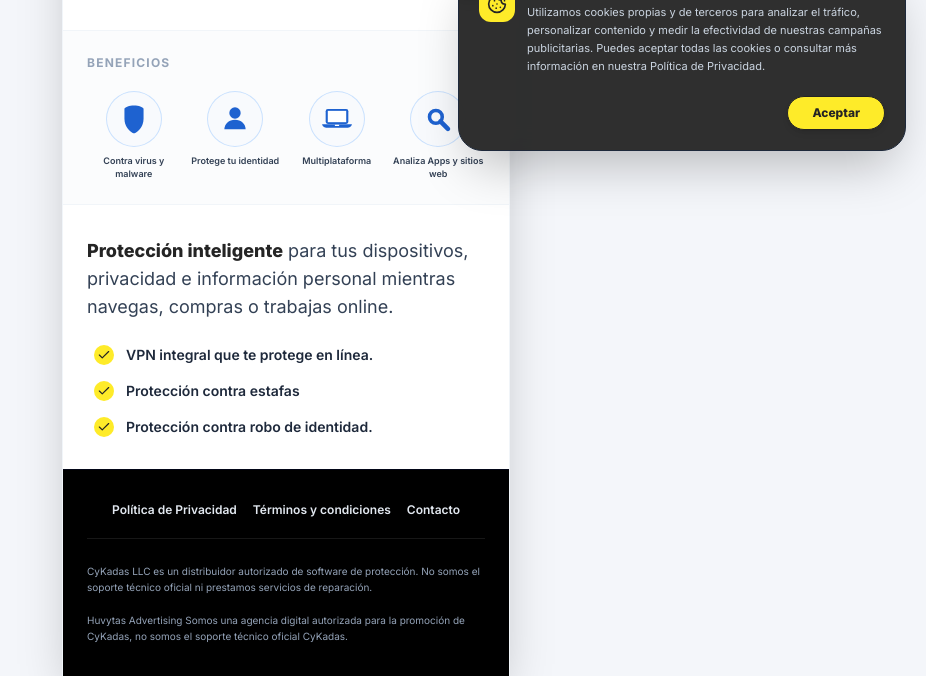
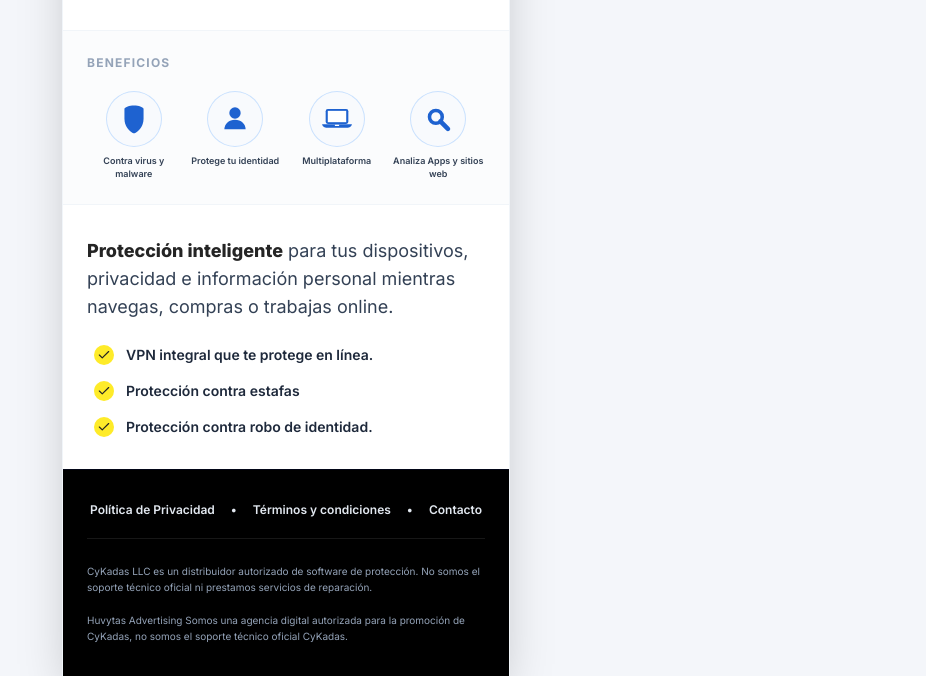
Before and after one commit to marcosvazquez-Huva/LP-CykNor-AR, a plain HTML site: page index.html in a window 1280 px wide. Shown: the part 630-1306 px from the top of the page, without its empty margins (354-1280 px from the left). Drawn offline with nearby package versions, Linux system fonts and the light colour scheme.

Commit message:
Update index.html

```diff
--- a/index.html
+++ b/index.html
@@ -270,9 +270,11 @@ height="0" width="0" style="display:none;visibility:hidden"></iframe></noscript>
             <div class="space-y-6">
                 <!-- Enlaces Legales -->
                 <div class="flex items-center justify-center gap-4 text-slate-200 font-semibold border-b border-neutral-900 pb-5">
-                    <a href="politica-de-privacidad.html" class="hover:text-white transition">Política de Privacidad</a>
-                    <a href="terminos-y-condiciones.html" class="hover:text-white transition">Términos y condiciones</a>
-                    <a href="contacto.html" class="hover:text-white transition">Contacto</a>
+                    <a href="privacy.html" class="hover:text-white transition">Política de Privacidad</a>
+                    <span>•</span>
+                    <a href="terms.html" class="hover:text-white transition">Términos y condiciones</a>
+                    <span>•</span>
+                    <a href="contact.html" class="hover:text-white transition">Contacto</a>
                 </div>
 
                 <!-- Textos de Disclaimer de Responsabilidad (Sin cursivas) -->
@@ -289,64 +291,10 @@ height="0" width="0" style="display:none;visibility:hidden"></iframe></noscript>
 
     </div>
 
-    <!-- 8. BANNER DE ACEPTACIÓN DE COOKIES (Flotante y Adaptable) -->
-    <div id="cookie-banner" class="fixed bottom-0 inset-x-0 md:bottom-5 md:right-5 md:left-auto md:max-w-md bg-brand-dark/95 backdrop-blur-md text-white p-5 md:rounded-3xl border-t md:border border-slate-800 shadow-2xl z-50 transform translate-y-full transition-all duration-500 ease-out hidden">
-        <div class="space-y-4">
-            <div class="flex items-start gap-3">
-                <div class="p-2 bg-brand-accent text-brand-dark rounded-xl shrink-0 mt-0.5">
-                    <i data-lucide="cookie" class="w-5 h-5"></i>
-                </div>
-                <div class="space-y-1">
-                    <h4 class="text-xs font-bold tracking-tight text-white">Uso de Cookies</h4>
-                    <p class="text-[11px] text-slate-300 leading-relaxed">
-                        Utilizamos cookies propias y de terceros para analizar el tráfico, personalizar contenido y medir la efectividad de nuestras campañas publicitarias. Puedes aceptar todas las cookies o consultar más información en nuestra Política de Privacidad.
-                    </p>
-                </div>
-            </div>
-
-            <div class="flex items-center justify-end pt-1">
-                <!-- Único Botón "Aceptar" -->
-                <button
-                    onclick="acceptCookies()"
-                    class="px-6 py-2 bg-brand-accent hover:bg-brand-accentHover text-brand-dark font-extrabold text-xs rounded-full border border-brand-dark transition duration-150 shadow-md active:scale-[0.98]"
-                >
-                    Aceptar
-                </button>
-            </div>
-        </div>
-    </div>
-
     <!-- SCRIPT DE INTERACCIÓN -->
     <script>
         // Inicialización de iconos Lucide
         lucide.createIcons();
-
-        // Control y persistencia del Banner de Cookies
-        window.onload = function() {
-            if (!localStorage.getItem('cookies-accepted')) {
-                const banner = document.getElementById('cookie-banner');
-                banner.classList.remove('hidden');
-                setTimeout(() => {
-                    banner.classList.remove('translate-y-full');
-                }, 800);
-            }
-        }
-
-        // Aceptación de cookies
-        function acceptCookies() {
-            localStorage.setItem('cookies-accepted', 'true');
-            closeCookieBanner();
-        }
-
-        // Cierre y desaparición absoluta del banner para no interferir con la maquetación
-        function closeCookieBanner() {
-            const banner = document.getElementById('cookie-banner');
-            banner.classList.add('translate-y-full');
-
-            setTimeout(() => {
-                banner.classList.add('hidden');
-            }, 500);
-        }
     </script>
 
     <!-- SCRIPT DE PARÁMETROS URL AUTOMÁTICO EN ENLACES CTA -->
```
